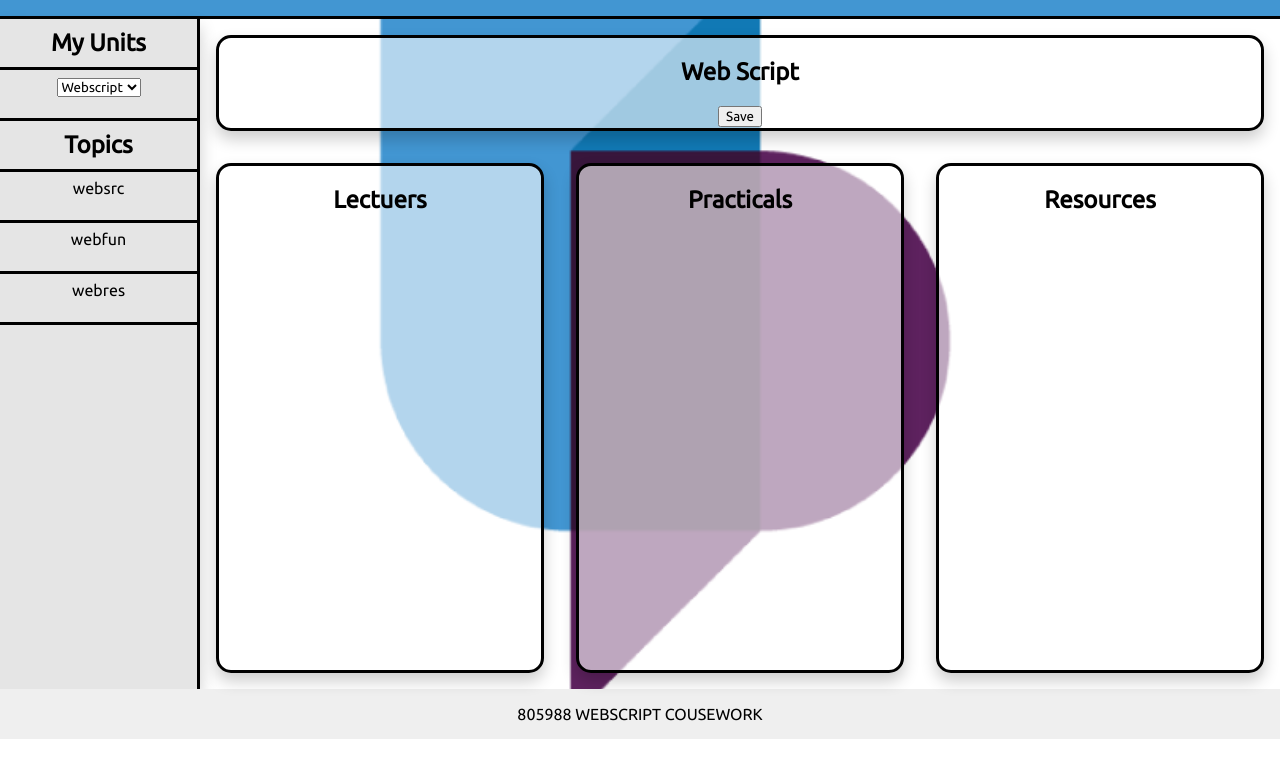
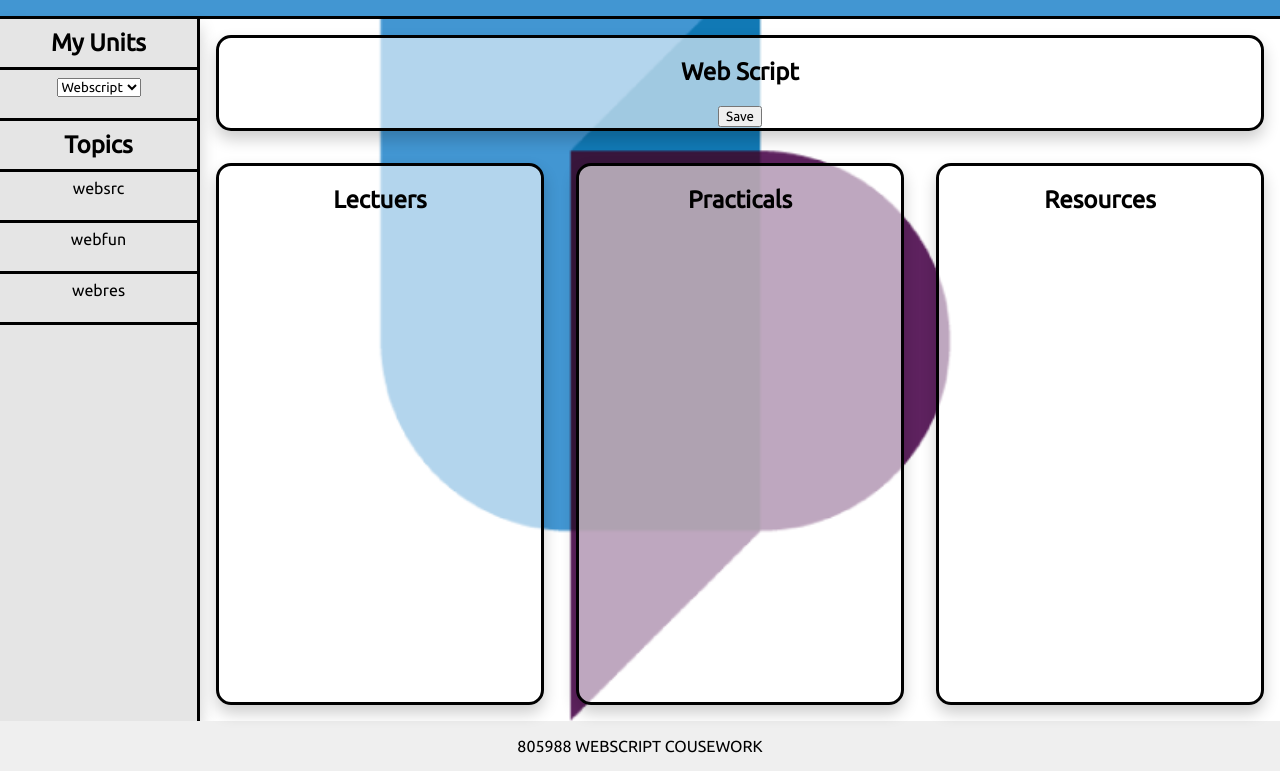
Before and after one commit to ORogers/wsPlanner, a website: page public/views/dashboard.html in a window 1280 px wide. Shown: the part 61-832 px from the top of the page. Before the commit the page ends 800 px from the top, so only its background shows below. Drawn offline with Linux system fonts and the light colour scheme; files that its build step writes are made by us from their sources; a script that the page names is missing; files whose address does not match are found by name.

Commit message:
made main content scrolabale

```diff
--- a/public/client.js
+++ b/public/client.js
@@ -23,7 +23,6 @@ function signOut() {
       console.log('User signed out.');
       document.location.href = '/index.html';
     });
-
 }
 
 
--- a/public/styles.css
+++ b/public/styles.css
@@ -164,13 +164,19 @@ header ul li {
     border-radius: 15px;
     background-color: rgba(255, 255, 255, 0.6);
     box-shadow: 0px 8px 16px 0px rgba(0,0,0,0.2);
-    margin: 1em;
+    margin: 0.5em;
 }
 
 #unitInfo{
     grid-area: info;
     margin: 1em 1em;
     display:inline-block;
+}
+
+.mainContent{
+    overflow-x: hidden;
+    height: 67vh;
+    margin: 1em;
 }
 
 #lecture{
@@ -204,4 +210,5 @@ footer {
   grid-area: footer;
   background-color: #efefef;
   text-align: center;
+
 }
--- a/public/views/dashboard.html
+++ b/public/views/dashboard.html
@@ -36,17 +36,20 @@
         </ul>
     </div>
     <div id="mainContentGrid">
-        <div id="unitInfo" class="contentBox">
+        <div id="unitInfo" class="contentBox ">
             <h2>Web Script</h2>
             <button>Save</button>
         </div>
-        <div id="lecture" class="contentBox">
+
+        <div id="lecture" class="contentBox mainContent">
             <h2>Lectuers</h2>
         </div>
-        <div id="practical" class="contentBox">
+
+        <div id="practical" class="contentBox mainContent">
             <h2>Practicals</h2>
         </div>
-        <div id="resource" class="contentBox">
+
+        <div id="resource" class="contentBox mainContent">
             <h2>Resources</h2>
         </div>
     </div>
```
